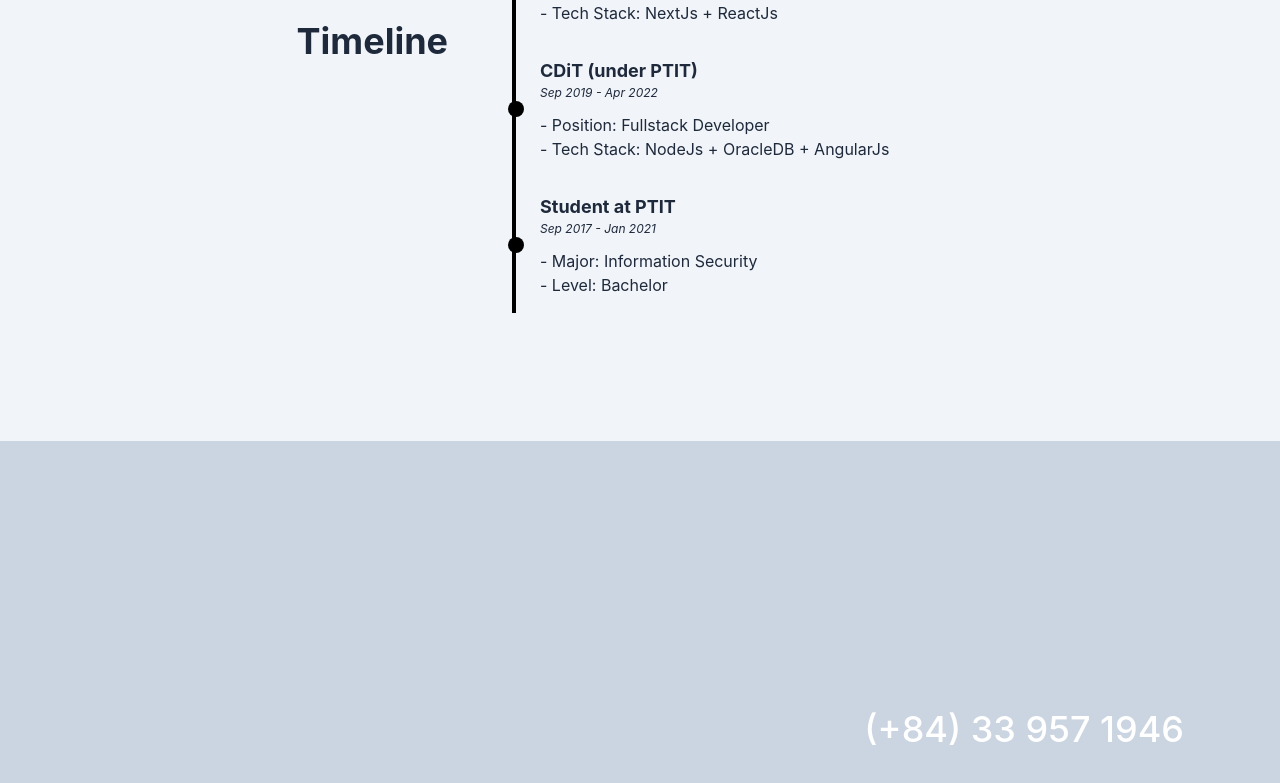
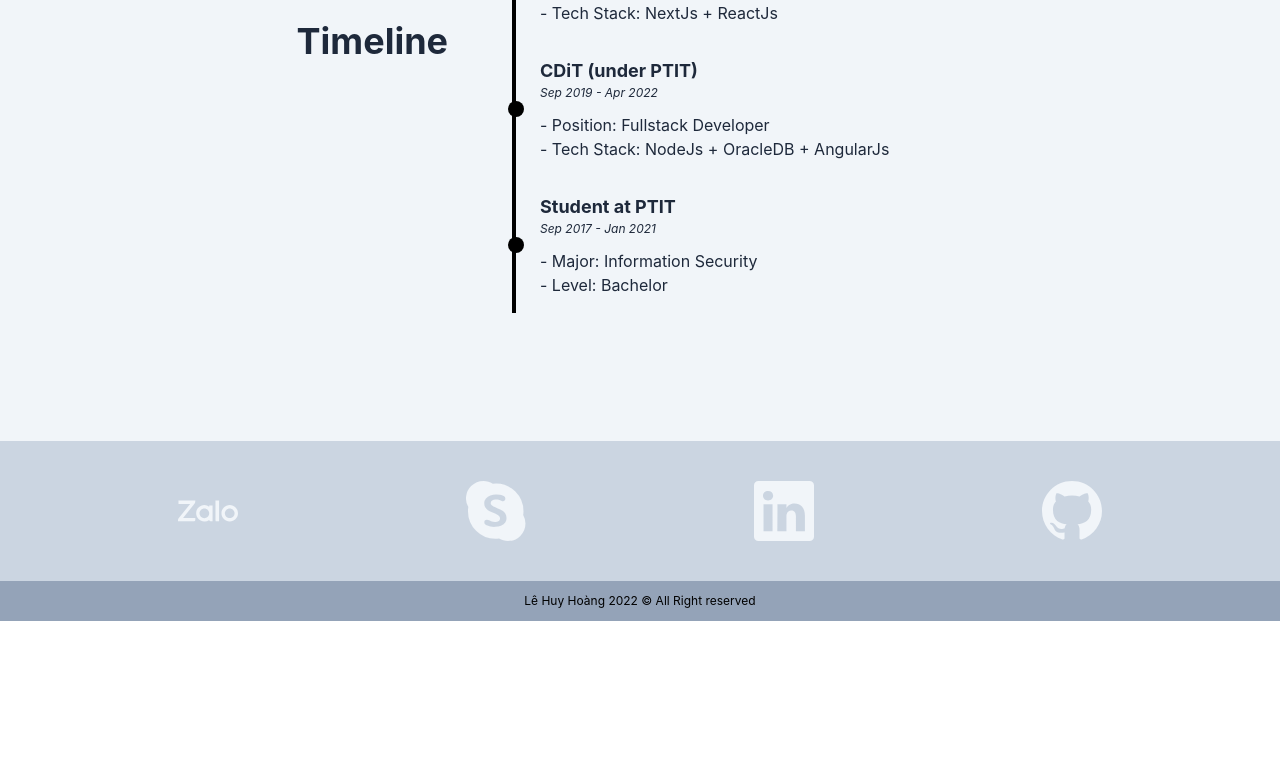
Before and after one commit to DauMoe/portfolio, a Next.js app: page / in a window 1280 px wide. Shown: the part 1959-2742 px from the top of the page. After the commit the page ends 2580 px from the top, so only its background shows below. Built offline with nearby package versions, Linux system fonts and the light colour scheme.

Commit message:
Add animation when changing theme

```diff
--- a/components/Contact/index.tsx
+++ b/components/Contact/index.tsx
@@ -8,7 +8,7 @@ import { BsSkype } from 'react-icons/bs';
 export const Contact: NextPage = () => {
   const { currentMode } = useGlobalContext();
   return(
-    <div className="fixed right-12 bottom-16">
+    <div className="fixed right-12 bottom-16 z-10">
       <IconContext.Provider value={{size: '30', color: currentMode ? 'white' : 'black'}}>
         <a href={"https://zalo.me/0339571946"} target="_blank"><SiZalo className="cursor-pointer"/></a>
         <a href={"https://join.skype.com/invite/gd506hPdoeTv"} target="_blank"><BsSkype className="mt-7 cursor-pointer"/></a>
--- a/components/Footer/index.tsx
+++ b/components/Footer/index.tsx
@@ -1,6 +1,9 @@
 import { NextPage } from "next";
 import { LANG_ITEM } from "../Language";
-import bg from './../../public/black_sea.jpg';
+import { IconContext } from 'react-icons';
+import { AiFillLinkedin, AiFillGithub } from 'react-icons/ai';
+import { SiZalo } from "react-icons/si";
+import { BsGithub, BsLinkedin, BsSkype } from 'react-icons/bs';
 
 export type FooterProps = {
   language: LANG_ITEM
@@ -12,17 +15,31 @@ export const Footer: NextPage<FooterProps> = ({
 }) => {
   return(
     <div id="contact">
-      <div className="bg-slate-300 dark:bg-slate-900 h-144 relative">
-        <div className="absolute w-1/2 h-full">
-
-        </div>
-        <div className="absolute right-0 w-1/2 h-full">
-          <div className="inline-block absolute top-1/2 -translate-y-1/2 right-[15%]">
-            <p className="text-white font-medium text-4xl">(+84) 33 957 1946</p>
-          </div>
+      <div className="bg-slate-300 dark:bg-slate-900 relative py-[40px] z-40 px-16 transition delay-150">
+        <div className="flex flex-row justify-around">
+          <a href={"https://zalo.me/0339571946"} target="_blank">
+            <IconContext.Provider value={{size: '60'}}>
+              <SiZalo className="text-slate-100 hover:text-slate-700 dark:text-slate-800 dark:hover:text-white transition hover:delay-150 cursor-pointer"/>
+            </IconContext.Provider>
+          </a>
+          <a href={"https://join.skype.com/invite/gd506hPdoeTv"} target="_blank">
+            <IconContext.Provider value={{size: '60'}}>
+              <BsSkype className="text-slate-100 hover:text-slate-700 dark:text-slate-800 dark:hover:text-white transition hover:delay-150 cursor-pointer"/>
+            </IconContext.Provider>
+          </a>
+          <a href={"https://www.linkedin.com/in/le-hoang-webdev/"} target="_blank">
+            <IconContext.Provider value={{size: '60'}}>
+                <BsLinkedin className="text-slate-100 hover:text-slate-700 dark:text-slate-800 dark:hover:text-white transition hover:delay-150 cursor-pointer"/>
+              </IconContext.Provider>
+          </a>
+          <a href={"https://github.com/DauMoe"} target="_blank">
+            <IconContext.Provider value={{size: '60'}}>
+              <BsGithub className="text-slate-100 hover:text-slate-700 dark:text-slate-800 dark:hover:text-white transition hover:delay-150 cursor-pointer"/>
+            </IconContext.Provider>
+          </a>
         </div>
       </div>
-      <div className="p-3 bg-slate-400 dark:bg-black">
+      <div className="p-3 bg-slate-400 dark:bg-black transition delay-150">
         <p className="text-black dark:text-white text-xs text-center">Lê Huy Hoàng 2022 &copy; All Right reserved</p>
       </div>
     </div>
--- a/components/Header/index.tsx
+++ b/components/Header/index.tsx
@@ -30,7 +30,7 @@ export const Header:NextPage<HomePageProps> = ({
   }, []);
 
   return(
-    <nav className="flex items-center justify-between flex-wrap p-6 fixed top-0 z-50 w-full bg-slate-100 dark:bg-slate-800">
+    <nav className="flex items-center justify-between flex-wrap p-6 fixed top-0 z-50 w-full bg-slate-100 dark:bg-slate-800 transition delay-150">
       <div className="flex items-center flex-shrink-0 text-white mr-6">
         <svg className="fill-current h-8 w-8 mr-2" width="54" height="54" viewBox="0 0 54 54" xmlns="http://www.w3.org/2000/svg"><path d="M13.5 22.1c1.8-7.2 6.3-10.8 13.5-10.8 10.8 0 12.15 8.1 17.55 9.45 3.6.9 6.75-.45 9.45-4.05-1.8 7.2-6.3 10.8-13.5 10.8-10.8 0-12.15-8.1-17.55-9.45-3.6-.9-6.75.45-9.45 4.05zM0 38.3c1.8-7.2 6.3-10.8 13.5-10.8 10.8 0 12.15 8.1 17.55 9.45 3.6.9 6.75-.45 9.45-4.05-1.8 7.2-6.3 10.8-13.5 10.8-10.8 0-12.15-8.1-17.55-9.45-3.6-.9-6.75.45-9.45 4.05z"/></svg>
         <span className="font-semibold text-xl text-black dark:text-white tracking-tight">Portfolio</span>
--- a/pages/index.tsx
+++ b/pages/index.tsx
@@ -19,7 +19,7 @@ const Home: NextPage = () => {
         <title>{language.pageTitle.welcome}!</title>
         <meta property="og:title" content={language.pageTitle.welcome} key="title" />
       </Head>
-      <div className='dark:bg-slate-800 bg-slate-100'>
+      <div className='transition delay-150 dark:bg-slate-800 bg-slate-100'>
         <Header language={language}/>
         <HomePage language={language}/>
         <Skills language={language}/>
```
